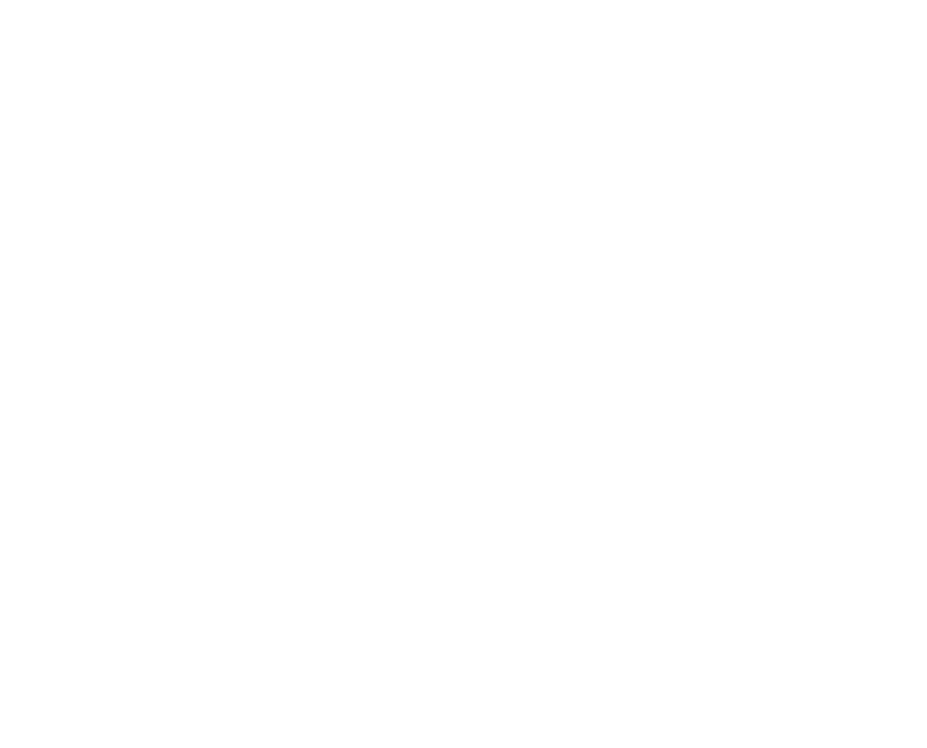
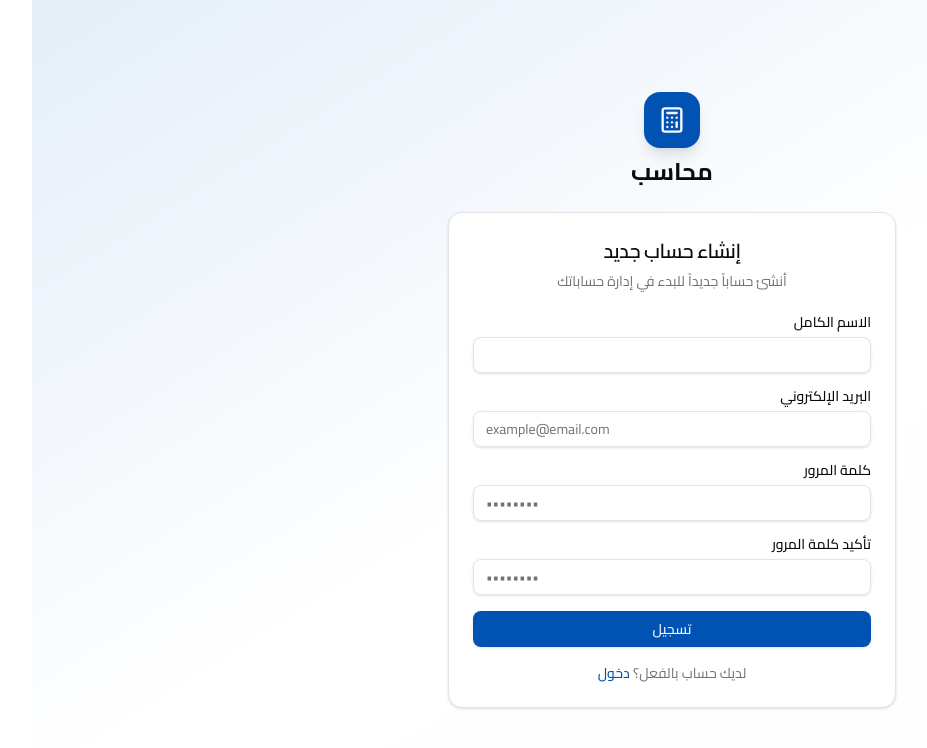
Before and after one commit to Radwa-Ayman239/AccountingWebsite, a Next.js app: page /register in a window 1280 px wide. Before the commit this address had no page. Shown: the top 748 px of the page, without its empty margins (65-992 px from the left). Built offline with nearby package versions, Linux system fonts and the light colour scheme.

Commit message:
deployment 6

```diff
--- /dev/null
+++ b/scripts/fs-retry.cjs
@@ -0,0 +1,38 @@
+"use strict";
+
+const fs = require("fs");
+const fsp = require("fs/promises");
+
+function sleep(ms) {
+  return new Promise((resolve) => setTimeout(resolve, ms));
+}
+
+function isUnknown(error) {
+  return error && (error.code === "UNKNOWN" || error.errno === -4094);
+}
+
+function wrap(fn, label) {
+  return async function patched(path, ...args) {
+    let lastError;
+    for (let attempt = 0; attempt < 8; attempt++) {
+      try {
+        return await fn.call(this, path, ...args);
+      } catch (error) {
+        lastError = error;
+        if (!isUnknown(error)) throw error;
+        if (String(path).includes("manifest") || String(path).includes(".next")) {
+          console.warn(
+            `[fs-retry] ${label} UNKNOWN on ${path} (attempt ${attempt + 1})`
+          );
+        }
+        await sleep(50 * (attempt + 1));
+      }
+    }
+    throw lastError;
+  };
+}
+
+fsp.writeFile = wrap(fsp.writeFile, "writeFile");
+fsp.open = wrap(fsp.open, "open");
+fs.promises.writeFile = fsp.writeFile;
+fs.promises.open = fsp.open;
--- a/src/app/(auth)/login/page.tsx
+++ b/src/app/(auth)/login/page.tsx
@@ -1,6 +1,6 @@
 "use client";
 
-import { useState } from "react";
+import { useEffect, useState } from "react";
 import { useRouter } from "next/navigation";
 import Link from "next/link";
 import { useLocale } from "@/lib/i18n/context";
@@ -22,6 +22,13 @@ export default function LoginPage() {
   const router = useRouter();
   const [error, setError] = useState<string | null>(null);
   const [loading, setLoading] = useState(false);
+
+  useEffect(() => {
+    const params = new URLSearchParams(window.location.search);
+    if (params.get("error") === "auth_error") {
+      setError(t.auth.verifyEmailMessage);
+    }
+  }, [t]);
 
   async function handleSubmit(e: React.FormEvent<HTMLFormElement>) {
     e.preventDefault();
@@ -63,7 +70,7 @@ export default function LoginPage() {
             )}
 
             <div className="flex flex-col gap-2">
-              <Label htmlFor="email">البريد الإلكتروني (Email)</Label>
+              <Label htmlFor="email">{t.auth.email}</Label>
               <Input
                 id="email"
                 name="email"
@@ -97,9 +104,9 @@ export default function LoginPage() {
             </Button>
 
             <p className="text-center text-sm text-muted-foreground">
-              ليس لديك حساب؟{" "}
+              {t.auth.noAccount}{" "}
               <Link href="/register" className="text-primary hover:underline font-medium">
-                إنشاء حساب جديد
+                {t.auth.register}
               </Link>
             </p>
           </form>
--- a/src/app/(auth)/register/actions.ts
+++ b/src/app/(auth)/register/actions.ts
@@ -1,12 +1,26 @@
 "use server";
 
+import { headers } from "next/headers";
 import { createClient as createServerSupabase } from "@/lib/supabase/server";
 
+function siteOrigin(headerStore: Headers): string {
+  const configured = process.env.NEXT_PUBLIC_SITE_URL?.trim().replace(/\/$/, "");
+  if (configured) return configured;
+
+  const origin = headerStore.get("origin")?.trim();
+  if (origin) return origin.replace(/\/$/, "");
+
+  const host = headerStore.get("x-forwarded-host") || headerStore.get("host");
+  if (!host) return "";
+  const proto = headerStore.get("x-forwarded-proto") || "https";
+  return `${proto}://${host}`;
+}
+
 export async function register(formData: FormData) {
-  const fullName = formData.get("fullName") as string;
-  const email = (formData.get("email") as string)?.trim().toLowerCase();
-  const password = formData.get("password") as string;
-  const confirmPassword = formData.get("confirmPassword") as string;
+  const fullName = String(formData.get("fullName") ?? "").trim();
+  const email = String(formData.get("email") ?? "").trim().toLowerCase();
+  const password = String(formData.get("password") ?? "");
+  const confirmPassword = String(formData.get("confirmPassword") ?? "");
 
   if (!email) {
     return { error: "البريد الإلكتروني مطلوب (Email is required)" };
@@ -21,13 +35,16 @@ export async function register(formData: FormData) {
   }
 
   try {
+    const headerStore = await headers();
+    const origin = siteOrigin(headerStore);
     const supabase = await createServerSupabase();
     const { data, error } = await supabase.auth.signUp({
       email,
       password,
       options: {
+        emailRedirectTo: origin ? `${origin}/auth/callback` : undefined,
         data: {
-          full_name: fullName || "",
+          full_name: fullName,
         },
       },
     });
@@ -40,6 +57,18 @@ export async function register(formData: FormData) {
       return { error: "فشل إنشاء الحساب (Failed to create account)" };
     }
 
+    const alreadyRegistered =
+      Array.isArray(data.user.identities) && data.user.identities.length === 0;
+    if (alreadyRegistered) {
+      return {
+        error: "هذا البريد الإلكتروني مستخدم بالفعل (This email is already in use)",
+      };
+    }
+
+    if (!data.session) {
+      return { success: true, needsConfirmation: true };
+    }
+
     return { success: true };
   } catch (err: unknown) {
     const message = err instanceof Error ? err.message : "حدث خطأ أثناء إنشاء الحساب";
--- a/src/app/(auth)/register/page.tsx
+++ b/src/app/(auth)/register/page.tsx
@@ -1,5 +1,150 @@
-import { redirect } from "next/navigation";
+"use client";
+
+import { useState } from "react";
+import { useRouter } from "next/navigation";
+import Link from "next/link";
+import { useLocale } from "@/lib/i18n/context";
+import { register } from "./actions";
+import { Button } from "@/components/ui/button";
+import { Input } from "@/components/ui/input";
+import { Label } from "@/components/ui/label";
+import {
+  Card,
+  CardContent,
+  CardDescription,
+  CardHeader,
+  CardTitle,
+} from "@/components/ui/card";
+import { Calculator, Loader2 } from "lucide-react";
 
 export default function RegisterPage() {
-  redirect("/login");
+  const { t } = useLocale();
+  const router = useRouter();
+  const [error, setError] = useState<string | null>(null);
+  const [info, setInfo] = useState<string | null>(null);
+  const [loading, setLoading] = useState(false);
+
+  async function handleSubmit(e: React.FormEvent<HTMLFormElement>) {
+    e.preventDefault();
+    setError(null);
+    setInfo(null);
+    setLoading(true);
+
+    const formData = new FormData(e.currentTarget);
+    const result = await register(formData);
+
+    if (result?.error) {
+      setError(result.error);
+      setLoading(false);
+      return;
+    }
+
+    if (result?.needsConfirmation) {
+      setInfo(t.auth.verifyEmailMessage);
+      setLoading(false);
+      return;
+    }
+
+    router.push("/dashboard");
+    router.refresh();
+  }
+
+  return (
+    <div className="flex flex-col items-center gap-6">
+      <div className="flex flex-col items-center gap-2">
+        <div className="flex h-14 w-14 items-center justify-center rounded-2xl bg-primary text-primary-foreground shadow-lg">
+          <Calculator className="h-7 w-7" />
+        </div>
+        <h1 className="text-2xl font-bold">{t.common.appName}</h1>
+      </div>
+
+      <Card className="w-full">
+        <CardHeader className="text-center">
+          <CardTitle className="text-xl">{t.auth.registerTitle}</CardTitle>
+          <CardDescription>{t.auth.registerSubtitle}</CardDescription>
+        </CardHeader>
+        <CardContent>
+          <form onSubmit={handleSubmit} className="flex flex-col gap-4">
+            {error && (
+              <div className="rounded-md bg-destructive/10 p-3 text-sm text-destructive">
+                {error}
+              </div>
+            )}
+            {info && (
+              <div className="rounded-md bg-primary/10 p-3 text-sm text-foreground">
+                {info}
+              </div>
+            )}
+
+            <div className="flex flex-col gap-2">
+              <Label htmlFor="fullName">{t.auth.fullName}</Label>
+              <Input
+                id="fullName"
+                name="fullName"
+                type="text"
+                autoComplete="name"
+                required
+              />
+            </div>
+
+            <div className="flex flex-col gap-2">
+              <Label htmlFor="email">{t.auth.email}</Label>
+              <Input
+                id="email"
+                name="email"
+                type="email"
+                required
+                placeholder="example@email.com"
+                dir="ltr"
+                autoComplete="email"
+              />
+            </div>
+
+            <div className="flex flex-col gap-2">
+              <Label htmlFor="password">{t.auth.password}</Label>
+              <Input
+                id="password"
+                name="password"
+                type="password"
+                required
+                minLength={8}
+                placeholder="••••••••"
+                dir="ltr"
+                autoComplete="new-password"
+              />
+            </div>
+
+            <div className="flex flex-col gap-2">
+              <Label htmlFor="confirmPassword">{t.auth.confirmPassword}</Label>
+              <Input
+                id="confirmPassword"
+                name="confirmPassword"
+                type="password"
+                required
+                minLength={8}
+                placeholder="••••••••"
+                dir="ltr"
+                autoComplete="new-password"
+              />
+            </div>
+
+            <Button type="submit" className="w-full" disabled={loading || !!info}>
+              {loading ? (
+                <Loader2 className="h-4 w-4 animate-spin" />
+              ) : (
+                t.auth.signUp
+              )}
+            </Button>
+
+            <p className="text-center text-sm text-muted-foreground">
+              {t.auth.hasAccount}{" "}
+              <Link href="/login" className="text-primary hover:underline font-medium">
+                {t.auth.signIn}
+              </Link>
+            </p>
+          </form>
+        </CardContent>
+      </Card>
+    </div>
+  );
 }
--- a/src/app/auth/callback/route.ts
+++ b/src/app/auth/callback/route.ts
@@ -4,7 +4,13 @@ import { NextResponse } from "next/server";
 export async function GET(request: Request) {
   const { searchParams, origin } = new URL(request.url);
   const code = searchParams.get("code");
-  const next = searchParams.get("next") ?? "/dashboard";
+  const requestedNext = searchParams.get("next") ?? "/dashboard";
+  const next =
+    requestedNext.startsWith("/") &&
+    !requestedNext.startsWith("//") &&
+    !requestedNext.startsWith("/\\")
+      ? requestedNext
+      : "/dashboard";
 
   if (code) {
     const supabase = await createClient();
```
Also changed, not shown: 1 other file (tests, documents, lock files or other folders).
